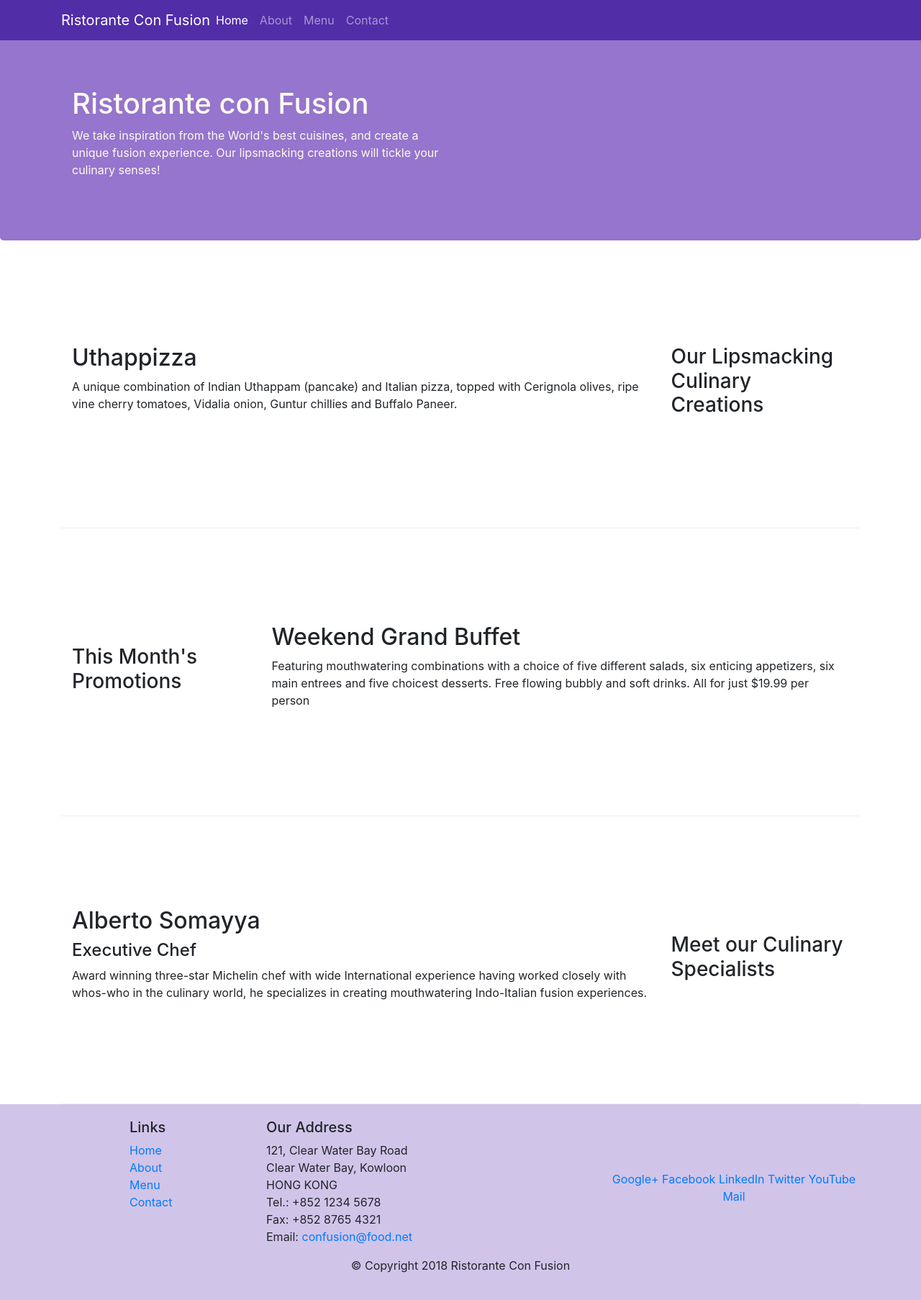
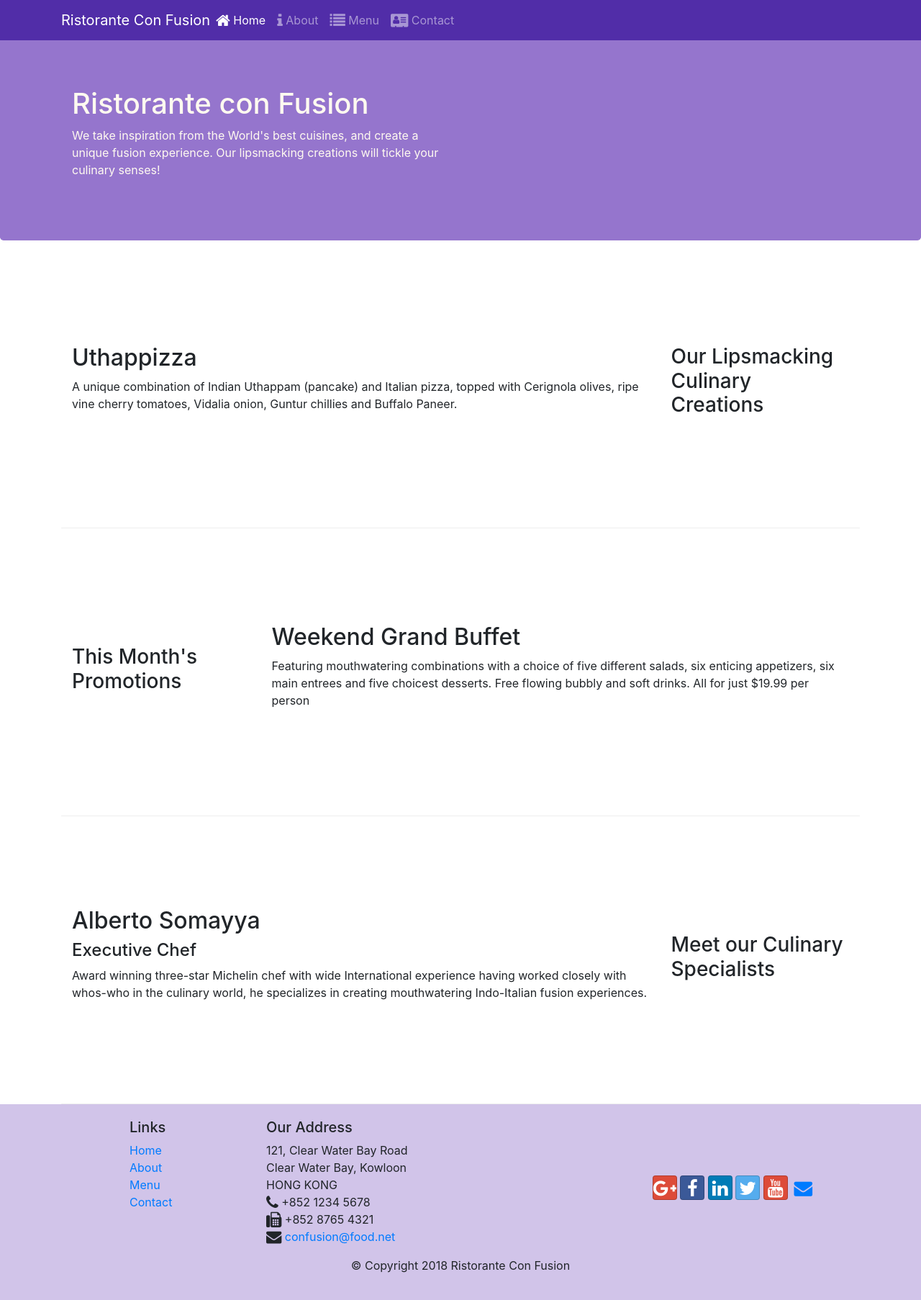
Before and after one commit to MahmudShakir/My-First-BootStrap-Project, a website: page index.html in a window 1280 px wide. Shown: the whole page at 72% size. Drawn offline with nearby package versions, Linux system fonts and the light colour scheme.

Commit message:
Icon Font

```diff
--- a/index.html
+++ b/index.html
@@ -8,6 +8,8 @@
       <meta http-equiv="x-ua-compatible" content="ie=edge">
       <!-- Bootstrap CSS -->
       <link rel="stylesheet" href="node_modules/bootstrap/dist/css/bootstrap.min.css">
+      <link rel="stylesheet" href="node_modules/font-awesome/css/font-awesome.min.css">
+      <link rel="stylesheet" href="node_modules/bootstrap-social/bootstrap-social.css">
       <link rel="stylesheet" href="css/styles.css">
     <title>Ristorante Con Fusion</title>
 </head>
@@ -21,10 +23,10 @@
             <a class="navbar-brand mr-auto" href="#">Ristorante Con Fusion</a>
             <div class="collapse navbar-collapse" id="Navbar">
                 <ul class="navbar-nav mr-auto">
-                    <li class="nav-item active"><a class="nav-link" href="#">Home</a></li>
-                    <li class="nav-item"><a class="nav-link" href="./aboutus.html">About</a></li>
-                    <li class="nav-item"><a class="nav-link" href="#">Menu</a></li>
-                    <li class="nav-item"><a class="nav-link" href="#">Contact</a></li>
+                    <li class="nav-item active"><a class="nav-link" href="#"><span class="fa fa-home fa-lg"></span> Home</a></li>
+                    <li class="nav-item"><a class="nav-link" href="./aboutus.html"><span class="fa fa-info fa-lg"></span> About</a></li>
+                    <li class="nav-item"><a class="nav-link" href="#"><span class="fa fa-list fa-lg"></span> Menu</a></li>
+                    <li class="nav-item"><a class="nav-link" href="#"><span class="fa fa-address-card fa-lg"></span> Contact</a></li>
                 </ul>
             </div>
         </div>
@@ -94,19 +96,19 @@
 		              121, Clear Water Bay Road<br>
 		              Clear Water Bay, Kowloon<br>
 		              HONG KONG<br>
-		              Tel.: +852 1234 5678<br>
-		              Fax: +852 8765 4321<br>
-		              Email: <a href="mailto:confusion@food.net">confusion@food.net</a>
+		              <i class="fa fa-phone fa-lg"></i> +852 1234 5678<br>
+		              <i class="fa fa-fax fa-lg"></i> +852 8765 4321<br>
+		              <i class="fa fa-envelope fa-lg"></i> <a href="mailto:confusion@food.net">confusion@food.net</a>
 		           </address>
                 </div>
                 <div class="col-12 col-sm-4 align-self-center">
                     <div class="text-center">
-                        <a href="http://google.com/+">Google+</a>
-                        <a href="http://www.facebook.com/profile.php?id=">Facebook</a>
-                        <a href="http://www.linkedin.com/in/">LinkedIn</a>
-                        <a href="http://twitter.com/">Twitter</a>
-                        <a href="http://youtube.com/">YouTube</a>
-                        <a href="mailto:">Mail</a>
+                        <a class="btn btn-social-icon btn-google" href="http://google.com/+"><i class="fa fa-google-plus fa-lg"></i></a>
+                        <a class="btn btn-social-icon btn-facebook" href="http://www.facebook.com/profile.php?id="><i class="fa fa-facebook fa-lg"></i></a>
+                        <a class="btn btn-social-icon btn-linkedin" href="http://www.linkedin.com/in/"><i class="fa fa-linkedin fa-lg"></i></a>
+                        <a class="btn btn-social-icon btn-twitter" href="http://twitter.com/"><i class="fa fa-twitter fa-lg"></i></a>
+                        <a class="btn btn-social-icon btn-google" href="http://youtube.com/"><i class="fa fa-youtube fa-lg"></i></a>
+                        <a class="btn btn-social-icon" href="mailto:"><i class="fa fa-envelope fa-lg"></i></a>
                     </div>
                 </div>
            </div>
--- a/package.json
+++ b/package.json
@@ -15,6 +15,8 @@
   },
   "dependencies": {
     "bootstrap": "^4.0.0",
+    "bootstrap-social": "^5.1.1",
+    "font-awesome": "^4.7.0",
     "jquery": "^3.3.1",
     "popper.js": "^1.12.9"
   }
```
Also changed, not shown: aboutus.html (+19 -17 lines), 1 other file.
